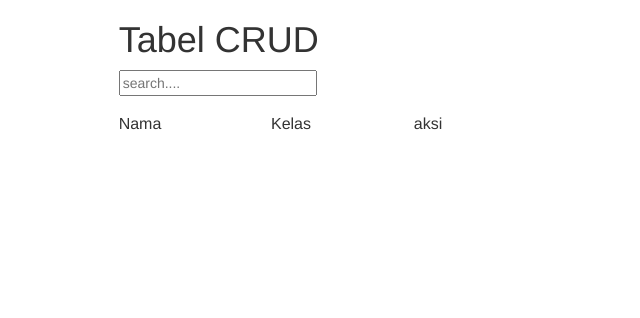
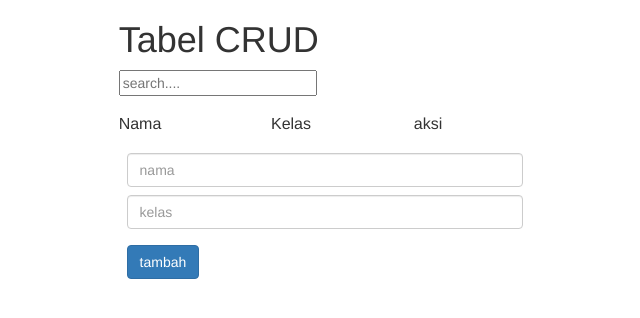
Before and after one commit to nursanamar/carNA, a PHP site: page /carNA/view/home.php in a window 1280 px wide. Shown: the top 318 px of the page, without its empty margins (323-963 px from the left). Run offline with PHP 8.4, Linux system fonts and the light colour scheme; data that the repository does not hold is empty.

Commit message:
form tambah

```diff
--- a/view/home.php
+++ b/view/home.php
@@ -11,6 +11,9 @@
 	 	margin-bottom:5%;
 
 	 }
+   .tambah {
+     margin : 2%;
+   }
 
 	 </style>
 	 <script src="../carNA/assets/js/react.min.js"></script>
@@ -47,6 +50,17 @@
 					);
 				}
 			}
+      class Tambah extends React.Component {
+        render() {
+          return (
+            <form>
+              <input className="form-control tambah" type="text" placeholder="nama" />
+              <input className="form-control tambah" type="text" placeholder="kelas" />
+              <input className="btn btn-primary tambah" type="submit" value="tambah" />
+            </form>
+          );
+        }
+      }
 			class Crud extends React.Component {
         constructor(props) {
           super(props);
@@ -91,13 +105,14 @@
 								{baris}
 								</tbody>
 							</table>
+              <Tambah />
 						</div>
 					);
 				}
 			}
 			var data = [{"nama":"nsma","kelas":"ndat "},{"nama":"nursan","kelas":"XII TKJ 2"},{"nama":"ina","kelas":"XII TKJ "},{"nama":"rahmat","kelas":"XII TKJ 1"}];
 			ReactDOM.render(
-				<Crud data={data} />,
+				<Crud />,
 				document.getElementById("container")
 			);
 		</script>
```
